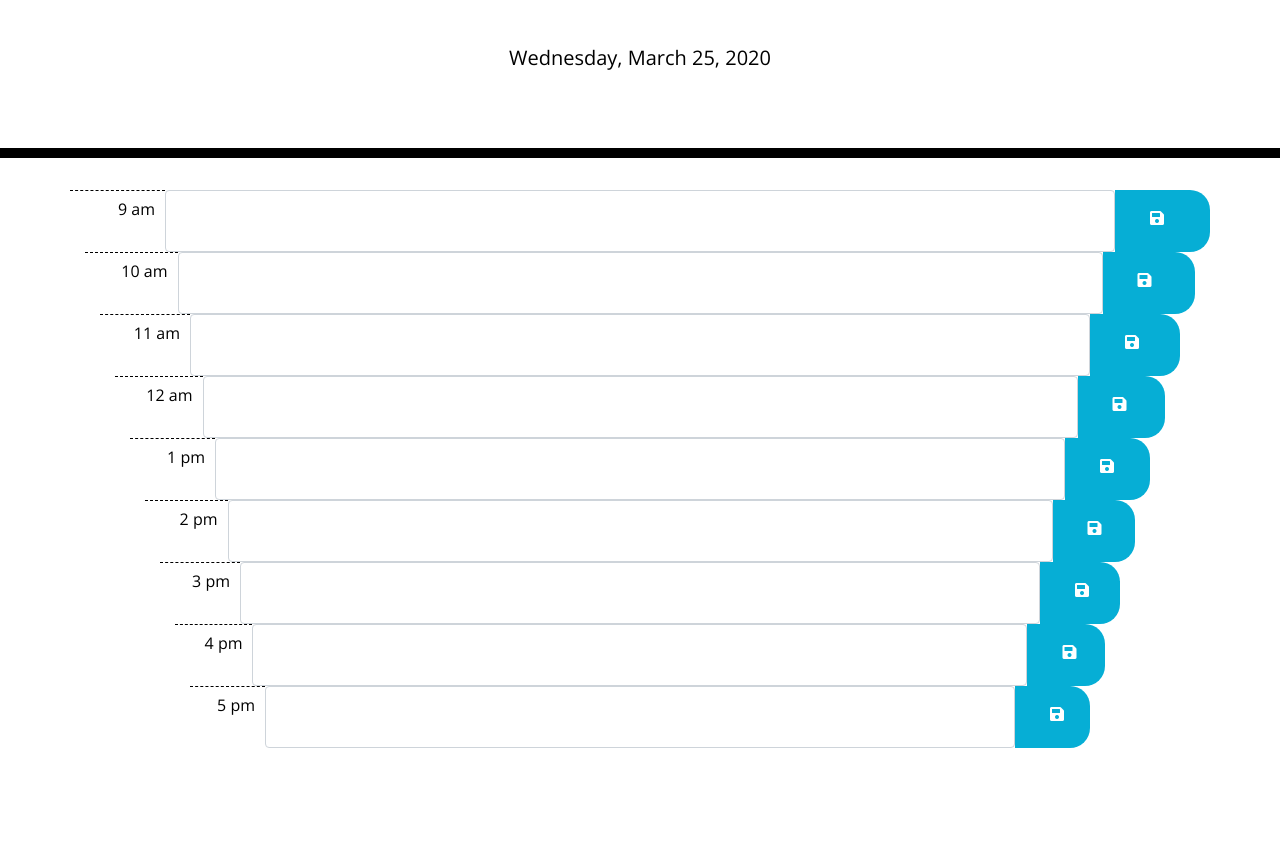
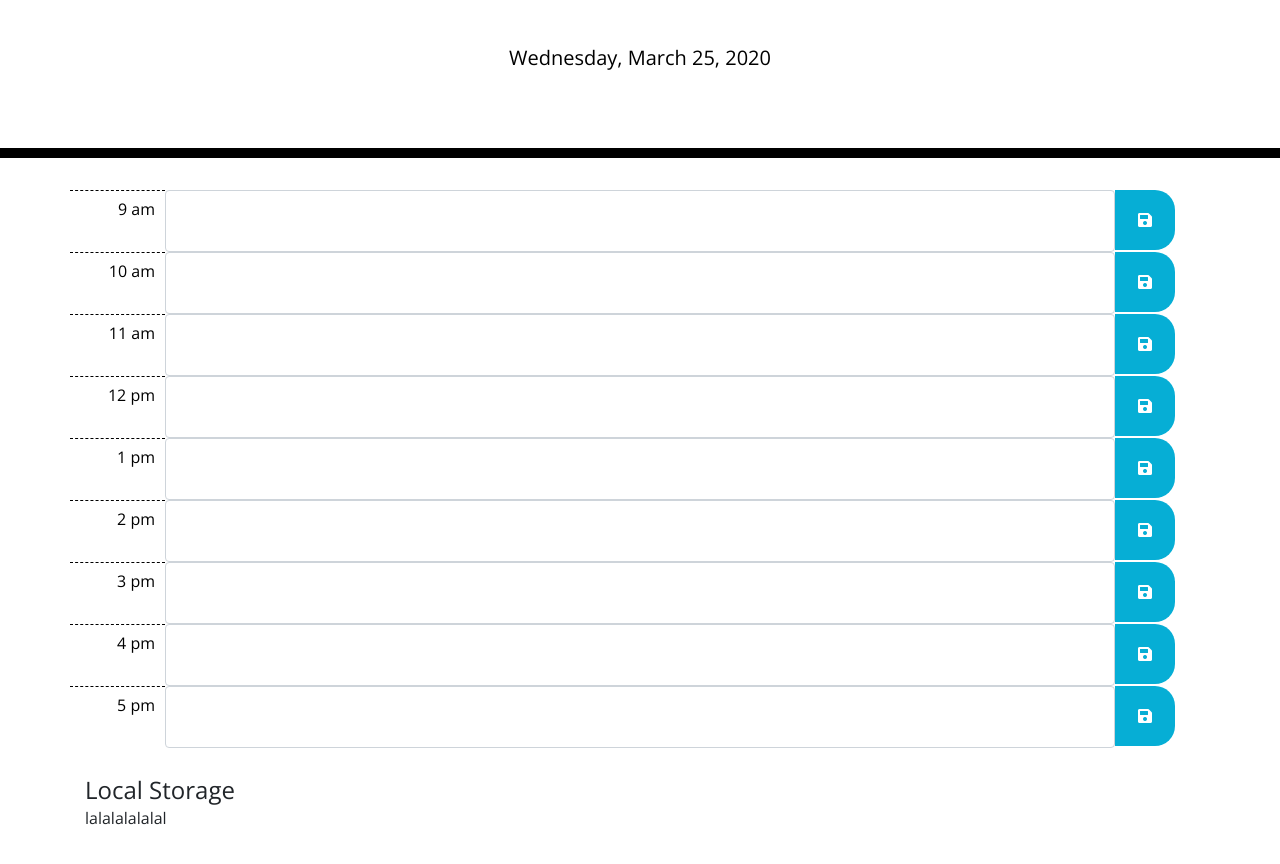
Before and after one commit to ryansparker/homework-5-work-day-scheduler, a plain HTML site: page index.html in a window 1280 px wide. Shown: the part 182-1046 px from the top of the page. Before the commit the page ends 930 px from the top, so only its background shows below. Drawn offline with nearby package versions, Linux system fonts and the light colour scheme.

Commit message:
syled buttons more, organized code, experiementing with local storage

```diff
--- a/index.html
+++ b/index.html
@@ -12,9 +12,6 @@
     <link href="https://fonts.googleapis.com/css?family=Open+Sans&display=swap" rel="stylesheet"/>
     <link rel="stylesheet" href="src/style.css"/>
 
-    <script src="https://code.jquery.com/jquery-3.4.1.min.js"></script>
-    <script src="https://cdnjs.cloudflare.com/ajax/libs/moment.js/2.24.0/moment.min.js"></script>
-    <script src="src/script.js"></script>
   </head>
 
   <body>
@@ -29,113 +26,148 @@
       </div>
     </header>
 
-<!-- scheduling form -->
+<!-- scheduling form rows -->
     <div class="container">
+        <!-- 9 AM -->
         <div class="row no-gutter">
           <div class="hour col-sm-1">
             <p class="hour-style">9 am</p>
           </div>
           <div class="col-sm-10">
-          <textarea class="form-control" id="exampleFormControlTextarea1" rows="2"></textarea>
+            <textarea class="form-control" id="input9am" rows="2"></textarea>
           </div>
-        <div class="saveBtn col-sm-1"><i class="fas fa-save"></i>
+          <div class="col-sm-1">
+            <button id="btn9am" class="saveBtn">
+              <i class="fas fa-save"></i>
+            </button>
           </div>
         </div>
-    <div class="container">
+        <!-- 10 AM -->
         <div class="row no-gutter">
           <div class="hour col-sm-1">
             <p class="hour-style">10 am</p>
           </div>
           <div class="col-sm-10">
-          <textarea class="form-control" id="exampleFormControlTextarea1" rows="2"></textarea>
+            <textarea class="form-control" id="input10am" rows="2"></textarea>
           </div>
-        <div class="saveBtn col-sm-1"><i class="fas fa-save"></i>
+          <div class="col-sm-1">
+            <button class="saveBtn">
+              <i class="fas fa-save"></i>
+            </button>
           </div>
         </div>
-    <div class="container">
+        <!-- 11 AM -->
         <div class="row no-gutter">
           <div class="hour col-sm-1">
             <p class="hour-style">11 am</p>
           </div>
           <div class="col-sm-10">
-          <textarea class="form-control" id="exampleFormControlTextarea1" rows="2"></textarea>
+            <textarea class="form-control" id="input11am" rows="2"></textarea>
           </div>
-        <div class="saveBtn col-sm-1"><i class="fas fa-save"></i>
+          <div class="col-sm-1">
+            <button class="saveBtn">
+              <i class="fas fa-save"></i>
+            </button>
           </div>
         </div>
-    <div class="container">
+        <!-- 12 PM -->
         <div class="row no-gutter">
           <div class="hour col-sm-1">
-          <p class="hour-style">12 am</p>
+            <p class="hour-style">12 pm</p>
           </div>
           <div class="col-sm-10">
-          <textarea class="form-control" id="exampleFormControlTextarea1" rows="2"></textarea>
+            <textarea class="form-control" id="input12pm" rows="2"></textarea>
           </div>
-        <div class="saveBtn col-sm-1"><i class="fas fa-save"></i>
+          <div class="col-sm-1">
+            <button class="saveBtn">
+              <i class="fas fa-save"></i>
+            </button>
           </div>
         </div>
-    <div class="container">
+        <!-- 1 PM -->
         <div class="row no-gutter">
           <div class="hour col-sm-1">
            <p class="hour-style">1 pm</p>
           </div>
           <div class="col-sm-10">
-          <textarea class="form-control" id="exampleFormControlTextarea1" rows="2"></textarea>
+            <textarea class="form-control" id="input1pm" rows="2"></textarea>
           </div>
-        <div class="saveBtn col-sm-1"><i class="fas fa-save"></i>
+          <div class="col-sm-1">
+            <button class="saveBtn">
+              <i class="fas fa-save"></i>
+            </button>
           </div>
         </div>
-    <div class="container">
+        <!-- 2 PM -->
         <div class="row no-gutter">
           <div class="hour col-sm-1">
             <p class="hour-style">2 pm</p>
           </div>
           <div class="col-sm-10">
-          <textarea class="form-control" id="exampleFormControlTextarea1" rows="2"></textarea>
+            <textarea class="form-control" id="input2pm" rows="2"></textarea>
           </div>
-        <div class="saveBtn col-sm-1"><i class="fas fa-save"></i>
+          <div class="col-sm-1">
+            <button class="saveBtn">
+              <i class="fas fa-save"></i>
+            </button>
           </div>
         </div>
-    <div class="container">
+        <!-- 3 PM -->
         <div class="row no-gutter">
           <div class="hour col-sm-1">
             <p class="hour-style">3 pm</p>
           </div>
           <div class="col-sm-10">
-          <textarea class="form-control" id="exampleFormControlTextarea1" rows="2"></textarea>
+            <textarea class="form-control" id="input3pm" rows="2"></textarea>
           </div>
-        <div class="saveBtn col-sm-1"><i class="fas fa-save"></i>
+          <div class="col-sm-1">
+            <button class="saveBtn">
+              <i class="fas fa-save"></i>
+            </button>
           </div>
         </div>
-    <div class="container">
+        <!-- 4 PM -->
         <div class="row no-gutter">
           <div class="hour col-sm-1">
             <p class="hour-style">4 pm</p>
           </div>
           <div class="col-sm-10">
-          <textarea class="form-control" id="exampleFormControlTextarea1" rows="2"></textarea>
+            <textarea class="form-control" id="input4pm" rows="2"></textarea>
           </div>
-        <div class="saveBtn col-sm-1"><i class="fas fa-save"></i>
+          <div class="col-sm-1">
+            <button class="saveBtn">
+              <i class="fas fa-save"></i>
+            </button>
           </div>
         </div>
-    <div class="container">
+        <!-- 5 PM -->
         <div class="row no-gutter">
           <div class="hour col-sm-1">
             <p class="hour-style">5 pm</p>
           </div>
           <div class="col-sm-10">
-          <textarea class="form-control" id="exampleFormControlTextarea1" rows="2"></textarea>
+            <textarea class="form-control" id="input5pm" rows="2"></textarea>
           </div>
-        <div class="saveBtn col-sm-1"><i class="fas fa-save"></i>
+          <div class="col-sm-1">
+            <button class="saveBtn">
+              <i class="fas fa-save"></i>
+            </button>
           </div>
         </div>
 
+    <fieldset>
+
+      <legend>Local Storage</legend>
+      <div id = "lsOutput">lalalalalalal</div>
+
+    </fieldset>
+    </div>
+
+
   </body>
 
-<script>
-window.addEventListener('load', (event) => {
-  setDateTime()
-});
-</script>
+<script src="https://code.jquery.com/jquery-3.4.1.min.js"></script>
+<script src="https://cdnjs.cloudflare.com/ajax/libs/moment.js/2.24.0/moment.min.js"></script>
+<script src="src/script.js"></script>
 
 </html>
--- a/src/script.js
+++ b/src/script.js
@@ -1,6 +1,48 @@
+
+//Display Date on heading
 function setDateTime() {
     var dateTimeP = $("#currentDay");
 
     const today = moment();
     dateTimeP.text(today.format("dddd" + ", " + "MMMM" + " " + "DD" + ", " + "YYYY"));
 }
+
+setDateTime();
+
+
+//inputting info into local storage
+
+var inputInfo = document.getElementById("input9am");
+var saveInfo = document.getElementById("btn9am");
+var lsDisplay = $("#lsOutput");
+
+saveInfo.onclick = function() {
+    var info = inputInfo.value;
+
+    console.log(info);
+
+    if (info) {
+        localStorage.setItem(info);
+        location.reload();
+    }
+};
+
+
+
+
+
+
+
+
+
+
+
+
+//Moments' notes
+
+// moment().isAfter("GMT-0400")
+// moment().isBefore("GMT-0400")
+// moment().isSame("GMT-0400")
+
+// var d = moment.duration(3, "days")
+// console.log(d);
--- a/src/style.css
+++ b/src/style.css
@@ -16,11 +16,10 @@ body {
   white-space: pre-wrap;
 }
 
-
 .time-block {
   text-align: center;
   margin-top: 20px;
-padding-bottom: 0px;
+  padding-bottom: 0px;
 }
 
 /* .row {
@@ -70,20 +69,36 @@ textarea{
   border-top-right-radius: 20px;
   border-bottom-right-radius: 20px;
   background-color: #06AED5;
-  color: white;
+  align-content: center;
+  border-width: 0px;
+  align-items: center;
+  height: 60px;
+  width: 60px;
+  border-top-right-radius: 20px;
+  border-bottom-right-radius: 20px;
 }
 
-.saveBtn i:hover {
+i {
+  color: white;
+  align-items: center;
+}
+
+i:hover {
+  color: #000000;
+}
+.saveBtn:hover {
   font-size: 20px;
+  color: #000000;
   transition: all .3s ease-in-out;
 }
 
-i {
-  margin-left: 35px;
-  margin-top: 20px;
-}
 
 .no-gutter > [class*='col-'] {
   padding-right:0;
   padding-left:0;
 }
+
+fieldset {
+  margin-top: 30px;
+  margin-bottom: 50px;
+}
```
Lines whose indentation alone changed are shown as unchanged.
